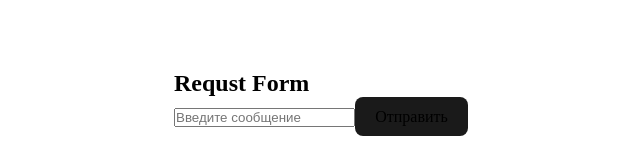
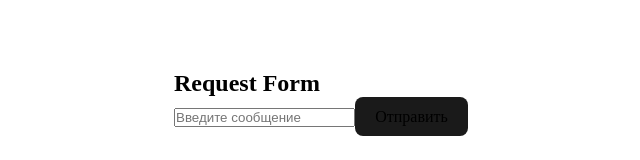
Before and after one commit to Astemir-Gurizhev/box-app, a React (Vite) app: page / in a window 1280 px wide. Shown: the part 297-457 px from the top of the page, without its empty margins (319-959 px from the left). Built offline with nearby package versions, Linux system fonts and the light colour scheme.

Commit message:
Fixed title

```diff
--- a/src/components/request-form/RequestForm.tsx
+++ b/src/components/request-form/RequestForm.tsx
@@ -17,7 +17,7 @@ export const RequestForm = () => {
 
 	return (
 		<>
-			<h2>Requst Form</h2>
+			<h2>Request Form</h2>
 			<form onSubmit={handleSubmit}>
 				<input
 					type='text'
```
